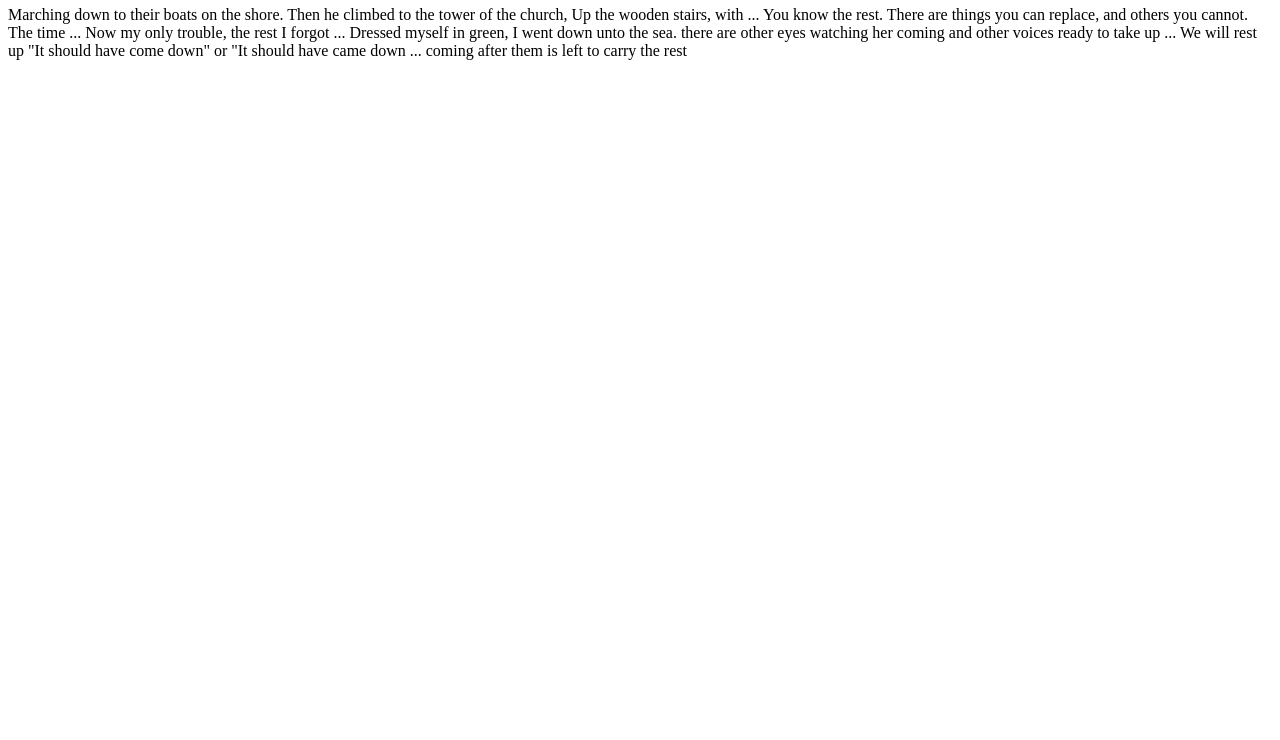
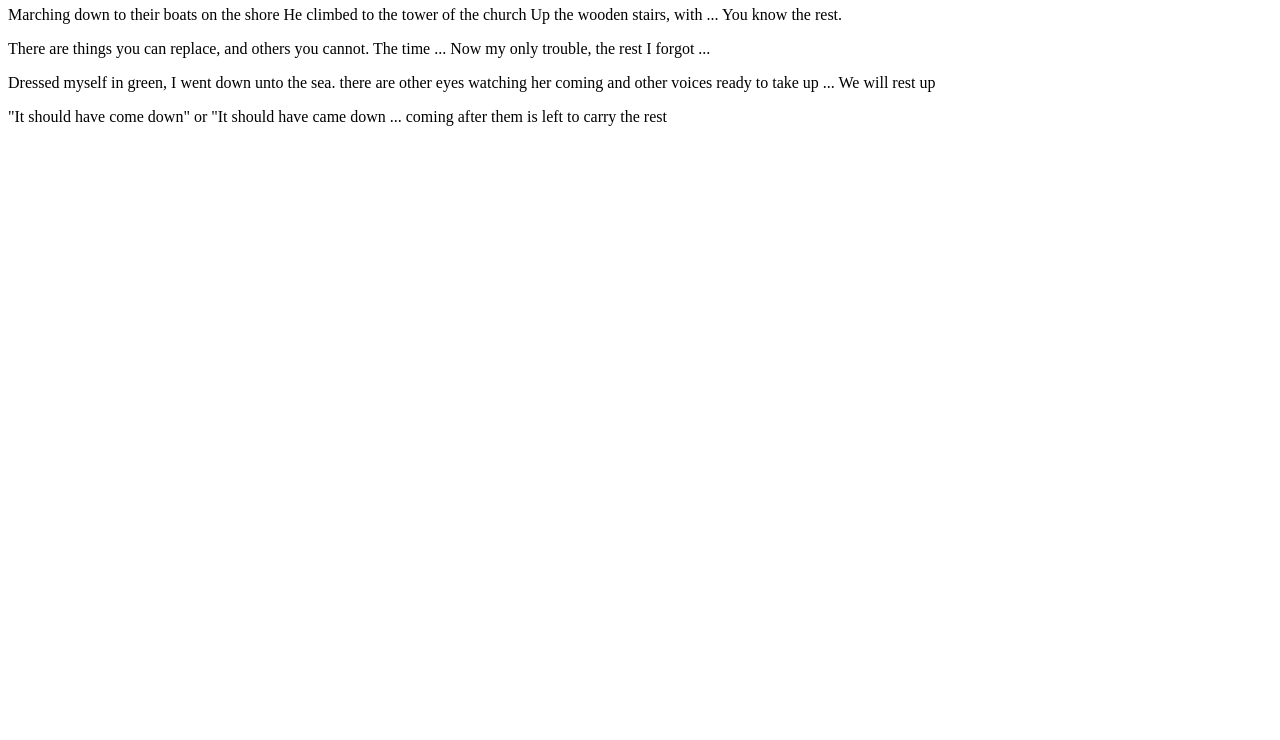
Before and after one commit to annac0nda/down, a plain HTML site: page index.html in a window 1280 px wide. Shown: the part 60-800 px from the top of the page. Drawn offline with Linux system fonts and the light colour scheme.

Commit message:
Update index.html

```diff
--- a/index.html
+++ b/index.html
@@ -4,20 +4,29 @@
 
 <body>
 <h1>The Rest Came Down From Here</h1>
-<p>Marching down to their boats on the shore.
-Then he climbed to the tower of the church,
-Up the wooden stairs, with ... You know the rest.
+<p>Marching down to their boats on the shore
+He climbed to the tower of the church
+Up the wooden stairs,
+with ...
+You know the rest.<p>
 
+<p>
+There are things you can replace,
+and others you cannot.
+The time ...
+Now my only trouble,
+the rest
+I forgot ...<p>
 
-There are things you can replace, and others you cannot.
-The time ... Now my only trouble, the rest I forgot ...
-Dressed myself in green, I went down unto the sea.
+<p>Dressed myself in green,
+I went down unto the sea.
+there are other eyes watching her coming
+and other voices ready to take up ...
+We will rest up<p>
 
-
-there are other eyes watching her coming and other voices ready to take up ...
-We will rest up
-
-"It should have come down" or "It should have came down ...
+<p>"It should have come down"
+or
+"It should have came down ...
 coming after them is left to carry the rest
 </p>
 </body>
```
